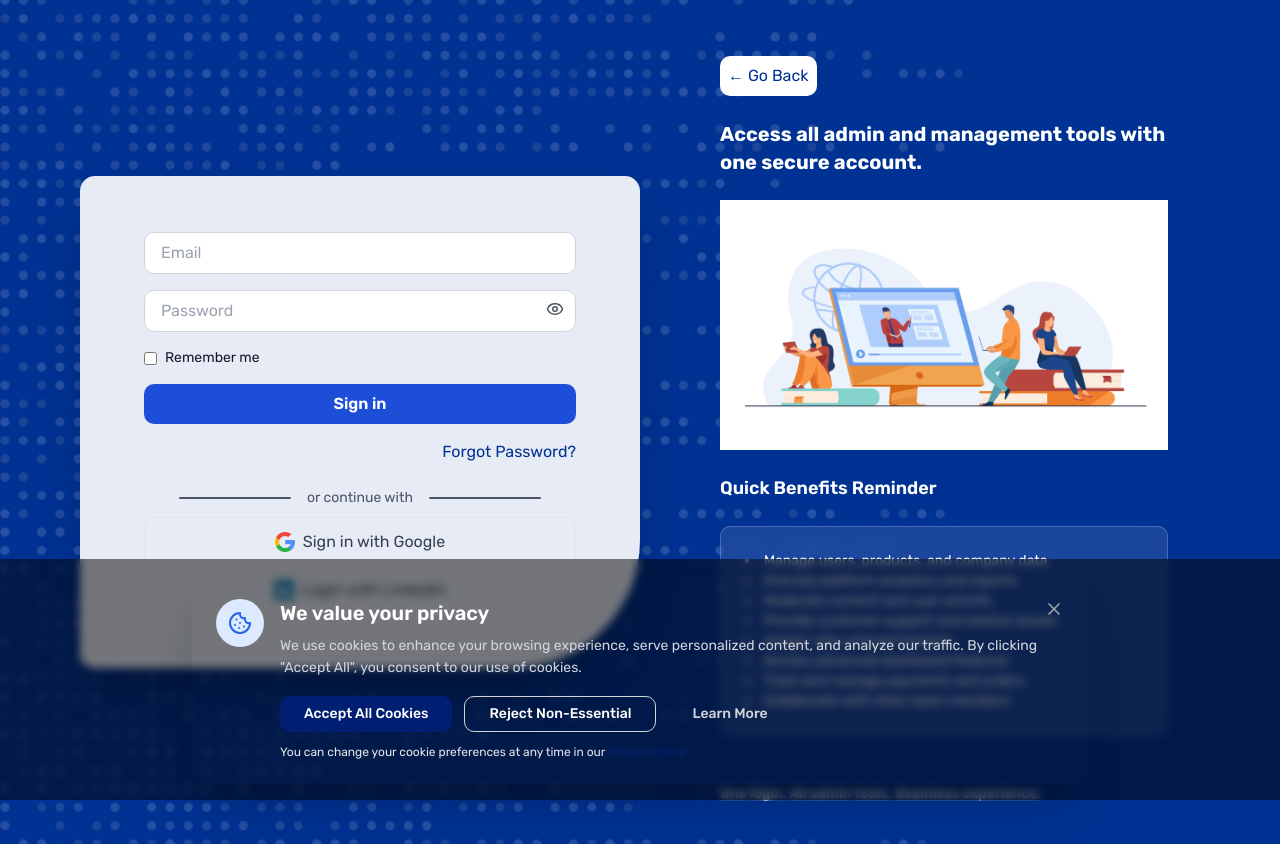
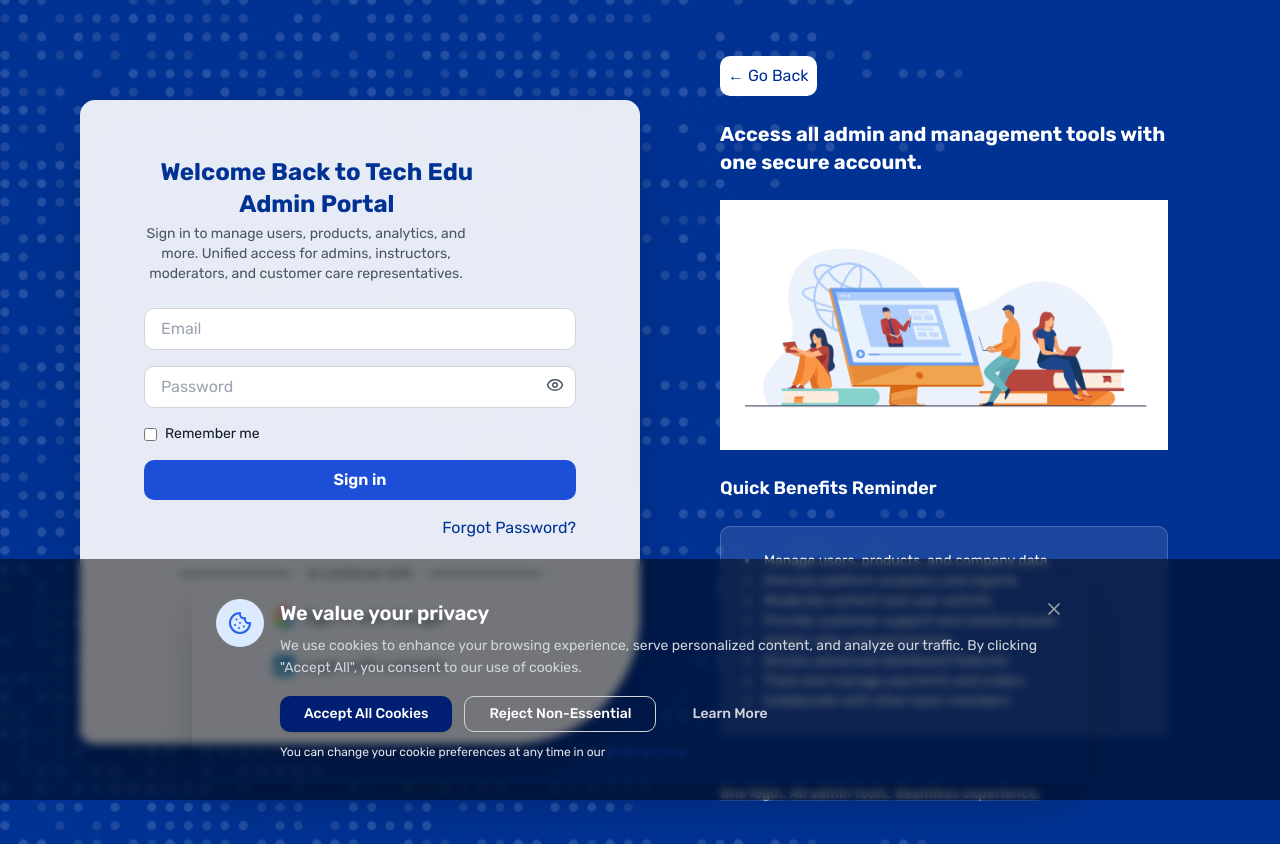
Before and after one commit to Coast-Information-Technology/tech-edu-admin, a Next.js app: page /login in a window 1280 px wide. Built offline with nearby package versions, Linux system fonts and the light colour scheme; no server answers.

Commit message:
🛠️: fixes

```diff
--- a/components/LoginPage.tsx
+++ b/components/LoginPage.tsx
@@ -173,10 +173,10 @@ const LoginPage = () => {
         >
           ← Go Back
         </button> */}
-        <h2 className="text-2xl font-bold mb-1 text-[#003294] max-w-[80%] hidden min-[1240px]:text-center">
+        <h2 className="text-2xl font-bold mb-1 text-[#003294] max-w-[80%] min-[1240px]:text-center">
           Welcome Back to Tech Edu Admin Portal
         </h2>
-        <p className="text-sm text-gray-600 mb-6 max-w-[75%] hidden min-[1240px]:text-center">
+        <p className="text-sm text-gray-600 mb-6 max-w-[75%] min-[1240px]:text-center">
           Sign in to manage users, products, analytics, and more. Unified access
           for admins, instructors, moderators, and customer care
           representatives.
```
